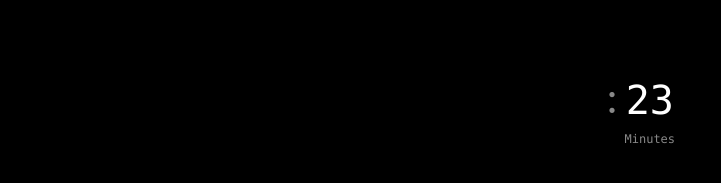
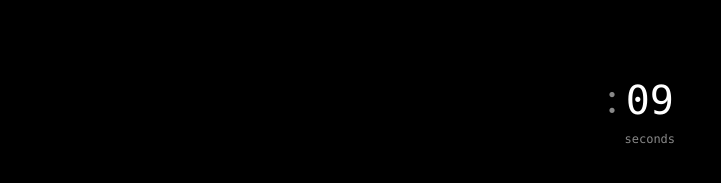
Before and after one commit to Sujenphea/react-components, a Next.js app: page / in a window 1280 px wide. Shown: the part 277-460 px from the top of the page, without its empty margins (0-721 px from the left). Built offline with nearby package versions, Linux system fonts and the light colour scheme.

Commit message:
feat: animated countdown

```diff
--- a/components/clock.tsx
+++ b/components/clock.tsx
@@ -1,12 +1,42 @@
 import { css } from '@emotion/react'
 import { motion, useAnimationControls } from 'framer-motion'
-import { useEffect, useRef } from 'react'
+import { useEffect, useMemo, useRef, useState } from 'react'
 
 let timingFunction = { ease: [0.66, 0.15, 0.1, 0.95], duration: 0.3 }
 
-export default function Clock() {
+export default function Clock(props: { time: string }) {
+  /* -------------------------------- variables ------------------------------- */
+  const [countdown, setCountdown] = useState(0)
+
+  /* ---------------------------------- hooks --------------------------------- */
+  useEffect(() => {
+    let getTime = () => {
+      let currentTime = new Date()
+      let timezoneOffset = 6e4 * currentTime.getTimezoneOffset()
+      let countdown =
+        new Date(props.time).getTime() - currentTime.getTime() + timezoneOffset
+
+      setCountdown(countdown)
+    }
+
+    let timer = setInterval(() => {
+      getTime()
+    }, 1e3)
+
+    return () => clearInterval(timer)
+  }, [])
+
+  const countdownObject = useMemo(() => {
+    return {
+      days: Math.floor(countdown / 864e5),
+      hours: Math.floor((countdown / 36e5) % 24),
+      minutes: Math.floor((countdown / 1e3 / 60) % 60),
+      seconds: Math.floor((countdown / 1e3) % 60),
+    }
+  }, [countdown])
+
   /* --------------------------------- display -------------------------------- */
-  const digitDisplay = (props: { value: number }) => {
+  const digitDisplay = (props: { digit: string }) => {
     const storedValue = useRef(0)
     const controls = useAnimationControls()
     const controls2 = useAnimationControls()
@@ -34,8 +64,8 @@ export default function Clock() {
           controls2.start({ y: 24, opacity: 0.3, scaleY: 0 })
         })
 
-      storedValue.current = props.value
-    }, [])
+      storedValue.current = props.digit
+    }, [props.digit])
 
     return (
       <div
@@ -62,13 +92,15 @@ export default function Clock() {
         <motion.div
           animate={controls}
           transition={timingFunction}
-          children={props.value}
+          children={props.digit}
         />
       </div>
     )
   }
 
-  const unitTimeDisplay = () => {
+  const unitTimeDisplay = (props: { time: number; unit: string }) => {
+    const time = props.time.toString().padStart(2, '0')
+
     return (
       <div
         css={css({
@@ -89,9 +121,9 @@ export default function Clock() {
             fontSize: '40px',
           })}
         >
-          {digitDisplay({ value: 2 })}
-
-          {digitDisplay({ value: 3 })}
+          {time.split('').map((v) => {
+            return digitDisplay({ digit: v })
+          })}
         </div>
 
         {/* label */}
@@ -101,7 +133,7 @@ export default function Clock() {
             color: '#888',
           })}
         >
-          Minutes
+          {props.unit}
         </div>
       </div>
     )
@@ -130,7 +162,7 @@ export default function Clock() {
         :
       </div>
 
-      {unitTimeDisplay()}
+      {unitTimeDisplay({ time: countdownObject.seconds, unit: 'seconds' })}
       {/* {digitDisplay({ value: 2 })} */}
     </div>
   )
--- a/pages/index.tsx
+++ b/pages/index.tsx
@@ -76,7 +76,7 @@ export default function Home() {
           </AnimatedGradientButton>
         )}
 
-        <Clock />
+        <Clock time={'2022-10-25T10:30:00+00:00'} />
       </div>
     )
   }
```
